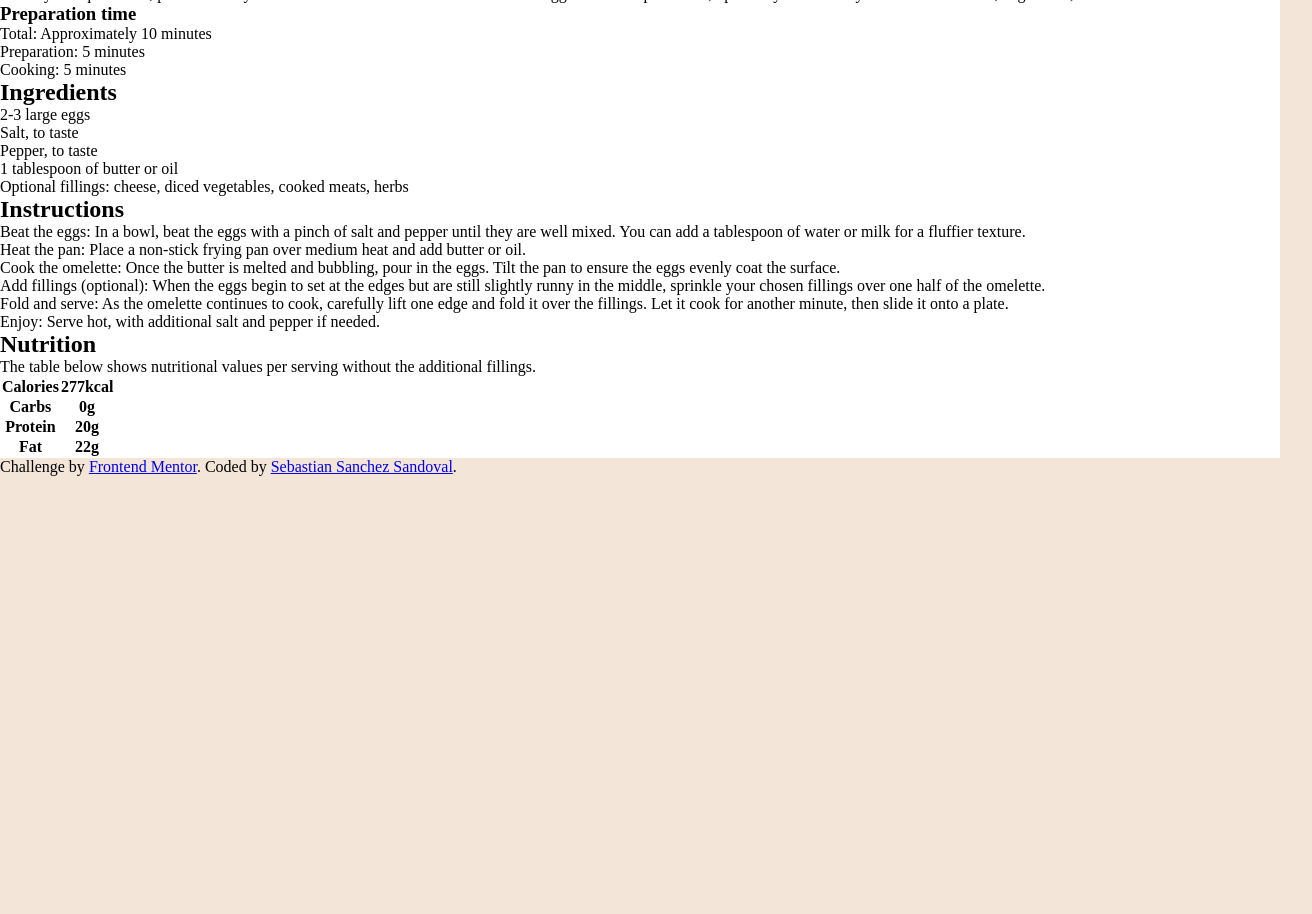
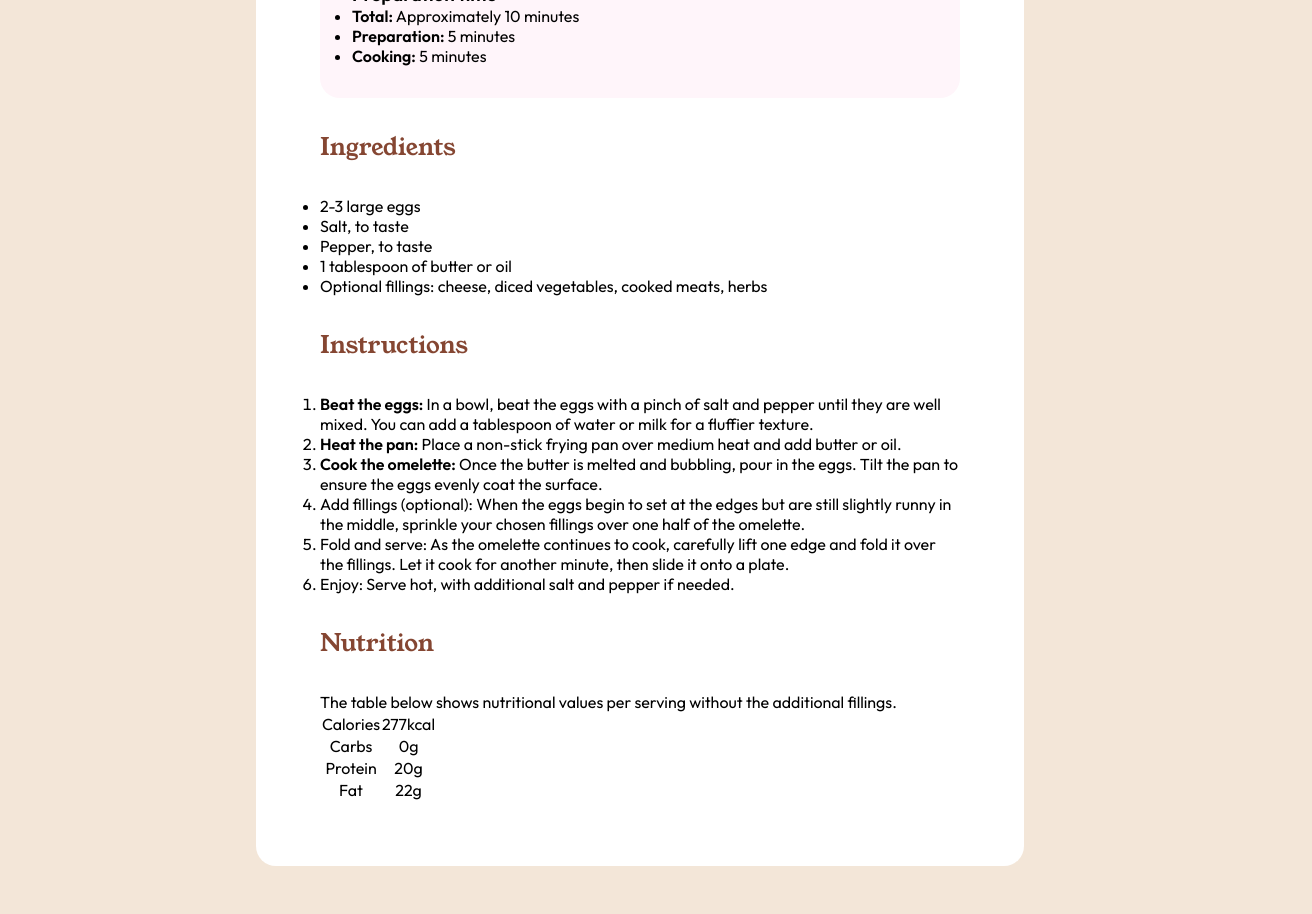
Before and after one commit to DSAW-2024-1/responsive-design-101-sebas3261, a plain HTML site: page index.html in a window 1280 px wide. Shown: the part 656-1570 px from the top of the page, 1312 px wide, since content can reach past the window. Before the commit the page ends 1132 px from the top, so only its background shows below. Drawn offline with Linux system fonts and the light colour scheme.

Commit message:
pruebaenmicel

```diff
--- a/index.html
+++ b/index.html
@@ -6,31 +6,32 @@
 
   <link rel="icon" type="image/png" sizes="32x32" href="./assets/images/favicon-32x32.png">
   <link rel="stylesheet" type="text/css" href="style.css"> <!-- Vincula el css -->
+  <link rel="stylesheet" href="https://fonts.googleapis.com/css2?family=Young+Serif&display=swap">
   <title>Frontend Mentor | Recipe page</title><!-- Titulo de la pagina -->
 
 </head>
 <body class = "fondo"> <!-- cuerpo de la pagina, se le agrega la clase para poderle poner color al fondo -->
   <div class="container">
     <img class="imagen" src="assets/images/image-omelette.jpeg">
-    <div>
-      <h1>Simple Omelette Recipe</h1>
+    <div class="space">
+      <h1 class="title">Simple Omelette Recipe</h1>
       <p>
         An easy and quick dish, perfect for any meal. This classic omelette combines beaten eggs cooked
         to perfection, optionally filled with your choice of cheese, vegetables, or meats.
       </p>
     </div>
 
-    <div>
-      <h3>Preparation time</h3> <!-- se usa un h3 para que por de fecto sea mas pequeno -->
+    <div class="fondoMorado space">
+      <h3><span>Preparation time</span></h3> <!-- se usa un h3 para que por de fecto sea mas pequeno -->
       <ul> <!-- Lista "desordenada" o con puntitos -->
-        <li>Total: Approximately 10 minutes</li>
-        <li>Preparation: 5 minutes</li>
-        <li>Cooking: 5 minutes</li>
+        <li><span>Total:</span> Approximately 10 minutes</li>
+        <li><span>Preparation:</span> 5 minutes</li>
+        <li><span>Cooking:</span> 5 minutes</li>
       </ul>
     </div>
 
-    <div>
-      <h2>Ingredients</h2>
+    <div class="space">
+      <h2 class="title">Ingredients</h2>
       <ul>
         <li>2-3 large eggs</li>
         <li>Salt, to taste</li>
@@ -40,13 +41,13 @@
       </ul>
     </div>
 
-    <div>
-      <h2>Instructions</h2>
+    <div class="space">
+      <h2 class="title">Instructions</h2>
       <ol> <!-- Lista ordenada de datos -->
-        <li>Beat the eggs: In a bowl, beat the eggs with a pinch of salt and pepper until they are well mixed.
+        <li><span>Beat the eggs:</span> In a bowl, beat the eggs with a pinch of salt and pepper until they are well mixed.
           You can add a tablespoon of water or milk for a fluffier texture.</li>
-        <li>Heat the pan: Place a non-stick frying pan over medium heat and add butter or oil.</li>
-        <li>Cook the omelette: Once the butter is melted and bubbling, pour in the eggs. Tilt the pan to ensure
+        <li><span>Heat the pan:</span> Place a non-stick frying pan over medium heat and add butter or oil.</li>
+        <li><span>Cook the omelette:</span> Once the butter is melted and bubbling, pour in the eggs. Tilt the pan to ensure
           the eggs evenly coat the surface.</li>
         <li>Add fillings (optional): When the eggs begin to set at the edges but are still slightly runny in the
           middle, sprinkle your chosen fillings over one half of the omelette.</li>
@@ -56,8 +57,8 @@
       </ol>
     </div>
 
-    <div>
-      <h2>Nutrition</h2>
+    <div class="space">
+      <h2 class="title">Nutrition</h2>
       <p>The table below shows nutritional values per serving without the additional fillings.</p>
       <table><!-- tag para comenzar una tabla-->
         <tr> <!-- Tag para las filas -->
--- a/style.css
+++ b/style.css
@@ -1,13 +1,83 @@
+@font-face {
+    font-family: 'Outfit';
+    src: url('/assets/fonts/outfit/Outfit-VariableFont_wght.ttf') format('truetype');
+}
+
 *{
     padding: 0;
     margin: 0;
     box-sizing: border-box;
+    font-family: 'Outfit', sans-serif;
+    font-weight: 400;
 }
 
 .fondo{
     background-color: hsl(30, 54%, 90%);
 }
 
-.container{
-    background-color: white;
+.title{
+    font-family: 'Young Serif', serif;
+    font-weight: 400;
+    margin-bottom: 5%;
 }
+
+h2{
+    color: hsl(14, 45%, 36%);
+}
+
+.imagen{
+    max-width: 100%;
+    height: auto;
+}
+
+.fondoMorado{
+    background-color: hsl(330, 100%, 98%);
+    padding: 5%;
+    border-radius: 20px;
+}
+
+span{
+    font-weight: 600;
+}
+.space{
+    margin-top: 5%;
+}
+
+@media screen and (max-width: 767px) {
+    .fondo{
+        background-color: white;
+    }
+
+    .space{
+        margin: 5%
+    }
+}
+
+@media screen and (min-width: 768px) {
+    .fondo{
+        display: grid;
+        place-items: center
+    }
+
+    .container{
+        background-color: white;
+        margin-top: 5%;
+        margin-bottom: 5%;
+        width: 70%;
+        height: auto;
+        border-radius: 20px;
+        padding: 5%;
+    }
+
+    .imagen{
+        border-radius: 10px;
+    }
+
+}
+
+@media screen and (min-width: 1025px) {
+
+    .container{
+        width: 60%;
+    }
+}
```
